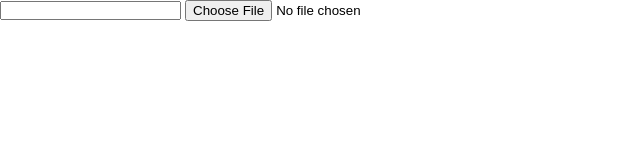
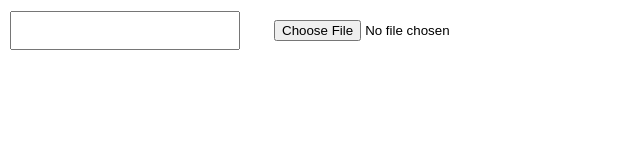
Before and after one commit to hyundai-sangho/resize_compress_image, a plain HTML site: page index.html in a window 1280 px wide. Shown: the whole page, without its empty margins (0-640 px from the left). Drawn offline with Linux system fonts and the light colour scheme.

Commit message:
이미지 가로 크기 입력창 width 값 , input 창 마진 패딩값 추가

```diff
--- a/style.css
+++ b/style.css
@@ -2,6 +2,11 @@
 	margin: 0;
 	padding: 0;
 	box-sizing: border-box;
+}
+
+input {
+	margin: 10px;
+	padding: 10px;
 }
 
 img {
@@ -10,3 +15,7 @@ img {
 	border: 0.5px solid black;
 	box-shadow: 0 0 10px black;
 }
+
+#imageWidthSize {
+	width: 230px;
+}
```
